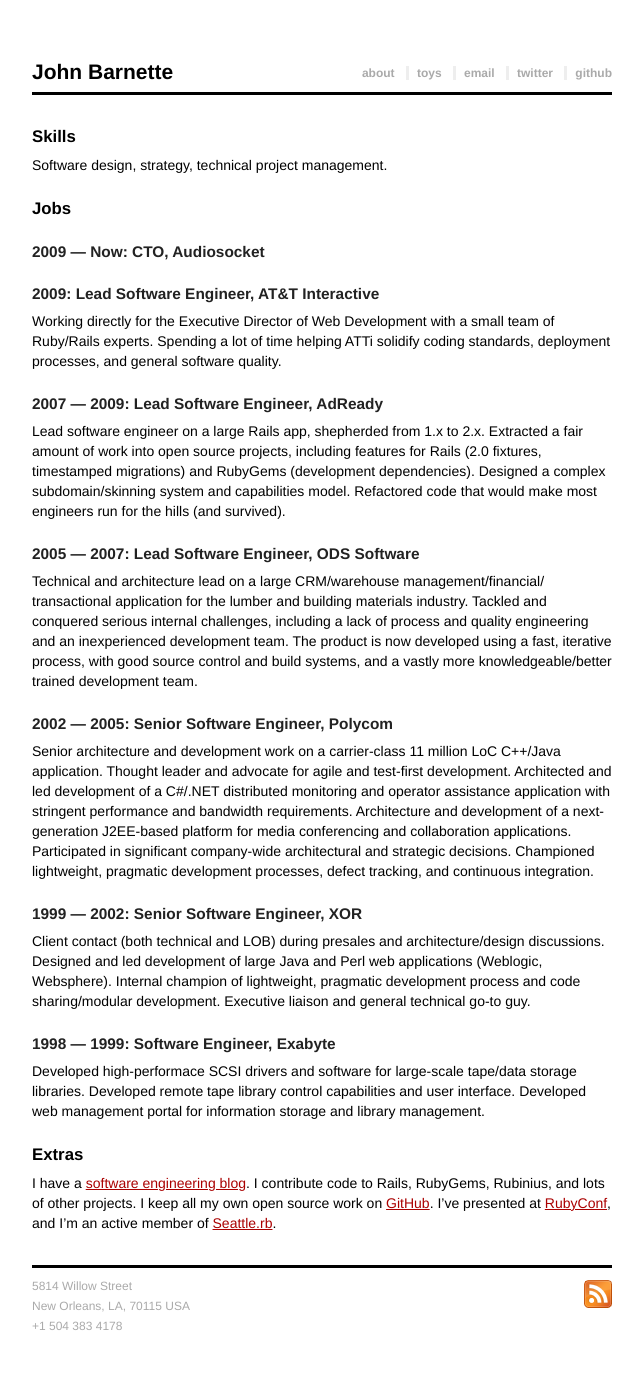
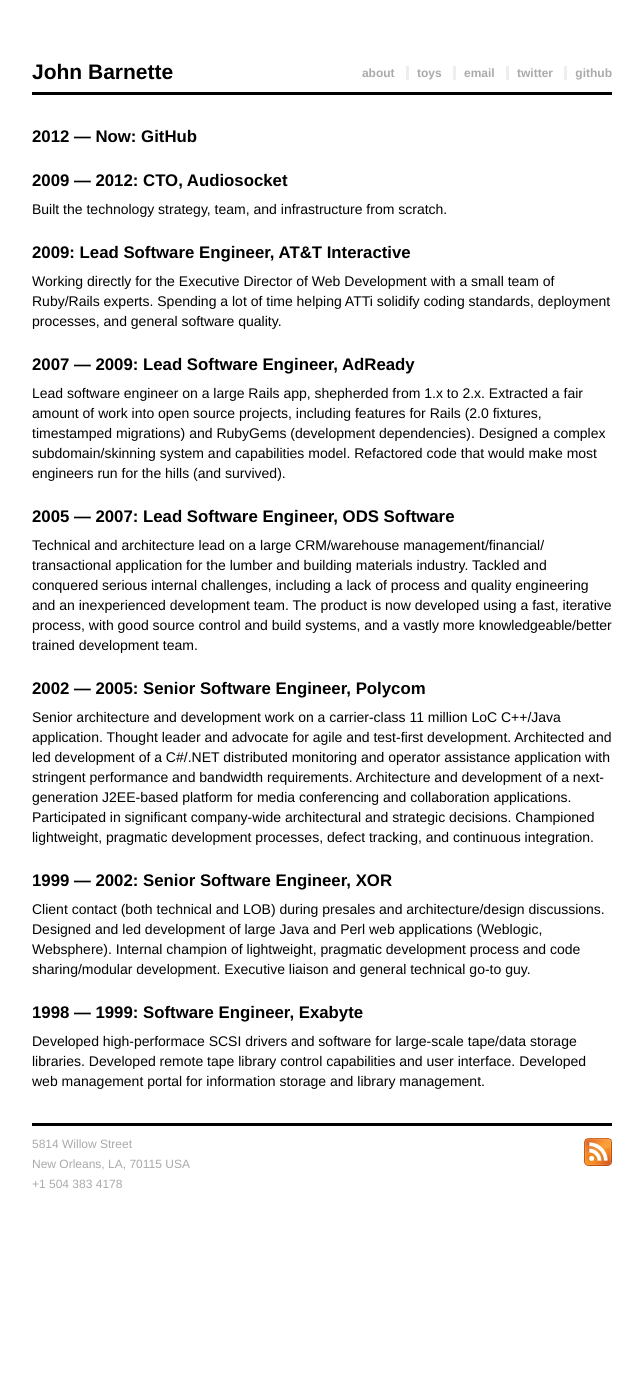
Before and after one commit to jbarnette/jbarnette.github.com, a Jekyll site: the page built from personal/resume.markdown, in a window 1280 px wide. Shown: the whole page, without its empty margins (318-961 px from the left). Built offline with Jekyll 4.4.1, drawn with Linux system fonts in a browser that asks for light colours; nearby versions of some CDN libraries; after the commit the page ends 1254 px from its top, so only the background shows below that.

Commit message:
Ahahahahah

```diff
--- a/personal/resume.markdown
+++ b/personal/resume.markdown
@@ -3,22 +3,20 @@ layout: default
 title: John Barnette
 ---
 
-## Skills
+## 2012 &mdash; Now: GitHub
 
-Software design, strategy, technical project management.
+## 2009 &mdash; 2012: CTO, Audiosocket
 
-## Jobs
+Built the technology strategy, team, and infrastructure from scratch.
 
-### 2009 &mdash; Now: CTO, Audiosocket
-
-### 2009: Lead Software Engineer, AT&T Interactive
+## 2009: Lead Software Engineer, AT&T Interactive
 
 Working directly for the Executive Director of Web Development with a
 small team of Ruby/Rails experts. Spending a lot of time helping ATTi
 solidify coding standards, deployment processes, and general software
 quality.
 
-### 2007 &mdash; 2009: Lead Software Engineer, AdReady
+## 2007 &mdash; 2009: Lead Software Engineer, AdReady
 
 Lead software engineer on a large Rails app, shepherded from 1.x to
 2.x. Extracted a fair amount of work into open source projects,
@@ -27,7 +25,7 @@ and RubyGems (development dependencies). Designed a complex
 subdomain/skinning system and capabilities model. Refactored code that
 would make most engineers run for the hills (and survived).
 
-### 2005 &mdash; 2007: Lead Software Engineer, ODS Software
+## 2005 &mdash; 2007: Lead Software Engineer, ODS Software
 
 Technical and architecture lead on a large CRM/warehouse
 management/financial/ transactional application for the lumber and
@@ -37,7 +35,7 @@ inexperienced development team. The product is now developed using a
 fast, iterative process, with good source control and build systems,
 and a vastly more knowledgeable/better trained development team.
 
-### 2002 &mdash; 2005: Senior Software Engineer, Polycom
+## 2002 &mdash; 2005: Senior Software Engineer, Polycom
 
 Senior architecture and development work on a carrier-class 11 million
 LoC C++/Java application. Thought leader and advocate for agile and
@@ -50,7 +48,7 @@ signiﬁcant company-wide architectural and strategic
 decisions. Championed lightweight, pragmatic development processes,
 defect tracking, and continuous integration.
 
-### 1999 &mdash; 2002: Senior Software Engineer, XOR
+## 1999 &mdash; 2002: Senior Software Engineer, XOR
 
 Client contact (both technical and LOB) during presales and
 architecture/design discussions. Designed and led development of large
@@ -59,18 +57,9 @@ champion of lightweight, pragmatic development process and code
 sharing/modular development. Executive liaison and general technical
 go-to guy.
 
-### 1998 &mdash; 1999: Software Engineer, Exabyte
+## 1998 &mdash; 1999: Software Engineer, Exabyte
 
 Developed high-performace SCSI drivers and software for large-scale
 tape/data storage libraries. Developed remote tape library control
 capabilities and user interface. Developed web management portal for
 information storage and library management.
-
-## Extras
-
-I have a [software engineering blog](http://jbarnette.com). I
-contribute code to Rails, RubyGems, Rubinius, and lots of other
-projects. I keep all my own open source work on
-[GitHub](http://github.com/jbarnette). I've presented at
-[RubyConf](http://rubyconf.org), and I'm an active member of
-[Seattle.rb](http://seattlerb.org).
```
